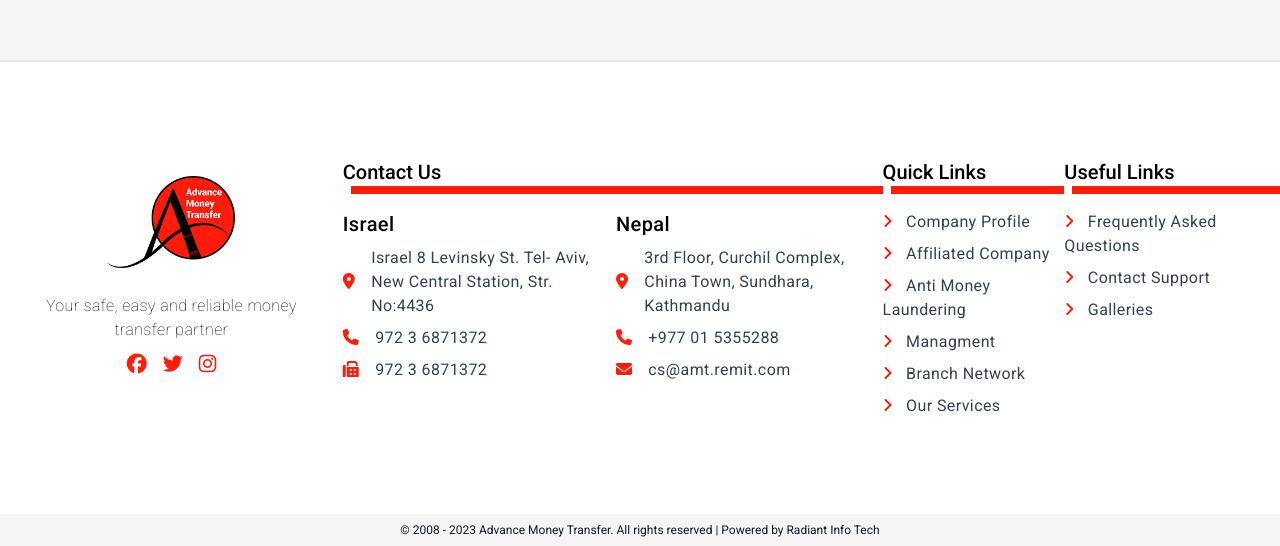
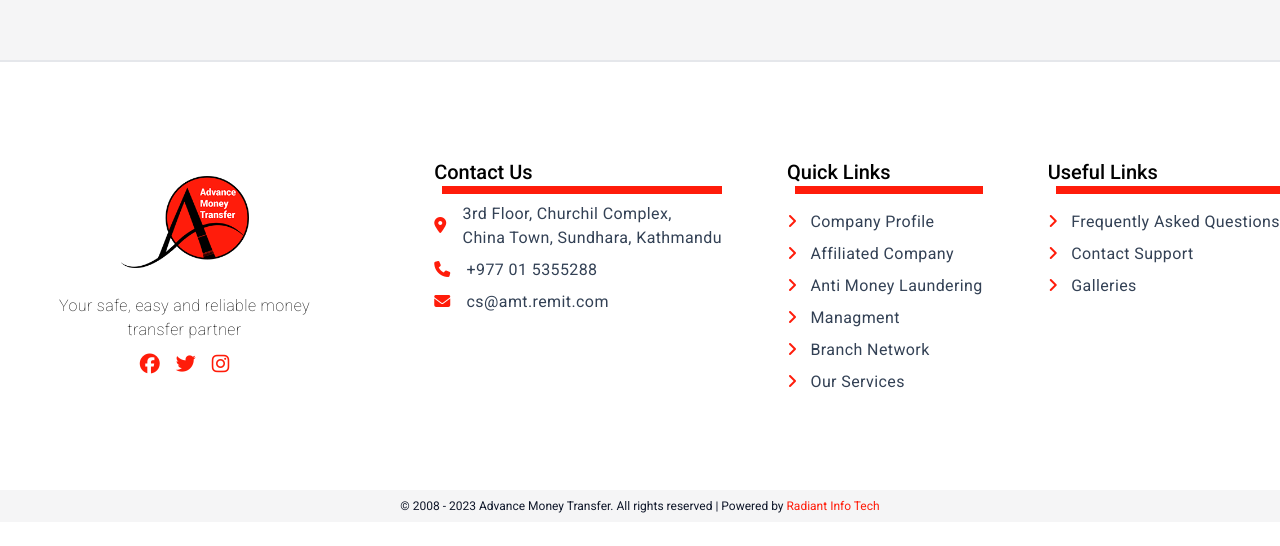
Before and after one commit to navinmaharjan/advance-money-transfer, a React (Vite) app in the folder client/: page /gallery in a window 1280 px wide. Shown: the part 1036-1582 px from the top of the page. After the commit the page ends 1558 px from the top, so only its background shows below. Built offline with nearby package versions, Linux system fonts and the light colour scheme.

Commit message:
initail mobile responsive complete

```diff
--- a/client/src/Components/Footer.jsx
+++ b/client/src/Components/Footer.jsx
@@ -33,48 +33,17 @@
             <div className="absolute bg-white p-1 top-0 animate-contactAnimation hidden sm:block"></div>
           </div>
           <div className="flex flex-col gap-4 items-center py-2 px-8 sm:flex-row sm:px-0">
+
+
             <div className="font-roboto tracking-wide">
-              <h1 className="text-xl font-medium py-2">Israel</h1>
+              {/* <h1 className="text-xl font-medium py-2">Nepal</h1> */}
               <div className="text-slate-700 flex flex-col gap-2">
                 <div className="flex gap-4 items-center">
                   <div>
                     <i className="fa-solid fa-location-dot text-brand"></i>
                   </div>
                   <div>
-                    <p>Israel 8 Levinsky St. Tel- Aviv,</p>
-                    <p>New Central Station, Str. No:4436</p>
-                  </div>
-                </div>
-
-                <div className="flex gap-4 items-center">
-                  <div>
-                    <i className="fa-solid fa-phone text-brand"></i>
-                  </div>
-                  <div>
-                    <p>972 3 6871372</p>
-                  </div>
-                </div>
-
-                <div className="flex gap-4 items-center">
-                  <div>
-                    <i className="fa-solid fa-fax text-brand"></i>
-                  </div>
-                  <div>
-                    <p>972 3 6871372</p>
-                  </div>
-                </div>
-              </div>
-            </div>
-
-            <div className="font-roboto tracking-wide">
-              <h1 className="text-xl font-medium py-2">Nepal</h1>
-              <div className="text-slate-700 flex flex-col gap-2">
-                <div className="flex gap-4 items-center">
-                  <div>
-                    <i className="fa-solid fa-location-dot text-brand"></i>
-                  </div>
-                  <div>
-                    <p>3rd Floor, Curchil Complex,</p>
+                    <p>3rd Floor, Churchil Complex,</p>
                     <p>China Town, Sundhara, Kathmandu</p>
                   </div>
                 </div>
@@ -161,10 +130,10 @@
         </div>
       </div>
 
-      <div className="bg-offWhite text-center">
+      <div className="bg-offWhite text-center px-4 sm:px-0">
         <p className=" text-xs text-slate-900 py-2">
           © 2008 - 2023 Advance Money Transfer. All rights reserved | Powered by
-          Radiant Info Tech
+          <span className="text-brand"> Radiant Info Tech</span>
         </p>
       </div>
     </div>
--- a/client/src/Pages/AboutUs/AboutUs.jsx
+++ b/client/src/Pages/AboutUs/AboutUs.jsx
@@ -4,7 +4,7 @@
 const AboutUs = () => {
   return (
     <>
-      <div className="relative w-full h-32 sm:h-60">
+      <div className="relative w-full h-20 sm:h-60">
         {/* <div className="absolute w-full h-60 bg-black opacity-50 z-10"></div> */}
         <img
           src={Banner}
--- a/client/src/Pages/ContactUs/ContactUs.jsx
+++ b/client/src/Pages/ContactUs/ContactUs.jsx
@@ -2,7 +2,7 @@
 const ContactUs = () => {
   return (
     <>
-      <div className="relative w-full h-60">
+      <div className="relative w-full h-20 sm:h-60">
         {/* <div className="absolute w-full h-60 bg-black opacity-50 z-10"></div> */}
         <img
           src={Banner}
@@ -10,28 +10,28 @@
           className="absolute w-full h-full object-cover"
         />
         <div className="absolute top-1/2 left-1/2 transform -translate-x-1/2 -translate-y-1/2 text-center z-20">
-          <h3 className="text-4xl text-white font-semibold tracking-wide">
+          <h3 className="text-2xl sm:text-4xl text-white font-semibold tracking-wide">
             Contact Us
           </h3>
         </div>
       </div>
 
       <div className="bg-offWhite">
-        <div className="container mx-auto w-full py-16">
-          <div className="flex items-center">
+        <div className="container mx-auto w-full py-4 sm:py-16">
+          <div className="flex items-center gap-4 flex-col sm:flex-row px-4 sm:px-0">
             <div
-              className="w-3/5"
+              className=" w-full sm:w-3/5"
               data-aos="zoom-in-left"
               data-aos-duration="2500"
               data-aos-once="true"
             >
-              <div className="w-full text-4xl font-light pb-4 text-center">
+              <div className="w-full text-2xl sm:text-4xl font-light pb-4 text-center">
                 <h3>
                   Get in touch with <span className="text-brand">Us</span>
                 </h3>
               </div>
               <div className="flex justify-center">
-                <div className="w-full flex flex-col gap-4 xl:bg-white xl:border xl:drop-shadow-2xl xl:w-3/5 xl:p-8 md:w-4/5 md:bg-white md:drop-shadow-xl md:p-8">
+                <div className="w-full flex flex-col gap-4 bg-white p-4 sm:p-8 xl:border xl:drop-shadow-2xl xl:w-3/5 xl:p-8 md:w-4/5 md:bg-white md:drop-shadow-xl md:p-8">
                   <div>
                     <p>Name</p>
                     <input
@@ -64,7 +64,7 @@
                       className="w-full h-40 p-2 border"
                     />
                   </div>
-                  <div className="pt-4 text-start">
+                  <div className="sm:pt-4 text-start">
                     <button className="bg-brand text-white px-8 py-2 tracking-wide font-semibold transition duration-300">
                       Send
                     </button>
@@ -72,7 +72,7 @@
                 </div>
               </div>
             </div>
-            <div className="w-2/5 drop-shadow-2xl" data-aos="zoom-in-right"
+            <div className="w-full sm:w-2/5 drop-shadow-2xl" data-aos="zoom-in-right"
             data-aos-duration="2500"
             data-aos-once="true">
               <div className="flex flex-col">
@@ -84,48 +84,17 @@
                 <div>
                   <div className="p-8 bg-white">
                     <div className="flex gap-4 items-center py-2">
+
+
                       <div className="font-roboto tracking-wide">
-                        <h1 className="text-xl font-medium py-2">Israel</h1>
+                        {/* <h1 className="text-xl font-medium py-2">Nepal</h1> */}
                         <div className="text-slate-700 flex flex-col gap-2">
                           <div className="flex gap-4 items-center">
                             <div>
                               <i className="fa-solid fa-location-dot text-brand"></i>
                             </div>
                             <div>
-                              <p>Israel 8 Levinsky St. Tel- Aviv,</p>
-                              <p>New Central Station, Str. No:4436</p>
-                            </div>
-                          </div>
-
-                          <div className="flex gap-4 items-center">
-                            <div>
-                              <i className="fa-solid fa-phone text-brand"></i>
-                            </div>
-                            <div>
-                              <p>972 3 6871372</p>
-                            </div>
-                          </div>
-
-                          <div className="flex gap-4 items-center">
-                            <div>
-                              <i className="fa-solid fa-fax text-brand"></i>
-                            </div>
-                            <div>
-                              <p>972 3 6871372</p>
-                            </div>
-                          </div>
-                        </div>
-                      </div>
-
-                      <div className="font-roboto tracking-wide">
-                        <h1 className="text-xl font-medium py-2">Nepal</h1>
-                        <div className="text-slate-700 flex flex-col gap-2">
-                          <div className="flex gap-4 items-center">
-                            <div>
-                              <i className="fa-solid fa-location-dot text-brand"></i>
-                            </div>
-                            <div>
-                              <p>3rd Floor, Curchil Complex,</p>
+                              <p>3rd Floor, Churchil Complex,</p>
                               <p>China Town, Sundhara, Kathmandu</p>
                             </div>
                           </div>
@@ -144,7 +113,7 @@
                               <i className="fa-solid fa-envelope text-brand"></i>
                             </div>
                             <div>
-                              <p>amt.remt@gmail.com</p>
+                              <p>cs@amt.remit.com</p>
                             </div>
                           </div>
                         </div>
--- a/client/src/Pages/Home/Banner.jsx
+++ b/client/src/Pages/Home/Banner.jsx
@@ -68,7 +68,7 @@
                 data-aos="fade-up"
                 data-aos-duration="2500"
               >
-                ADVANCE MONEY TRANSFER
+                ADVANCE <span className="text-brand">MONEY</span> TRANSFER
               </h1>
               <div className="flex justify-center">
                 <p
@@ -92,7 +92,7 @@
             />
             <div className="absolute top-1/2 left-1/2 transform -translate-x-1/2 -translate-y-1/2 text-center z-20">
               <h1 className="uppercase text-5xl sm:text-8xl text-white font-bold tracking-wider shadow-lg">
-                ADVANCE MONEY TRANSFER
+                ADVANCE <span className="text-brand">MONEY</span> TRANSFER
               </h1>
               <div className="flex justify-center">
                 <p className="text-white sm:text-2xl font-light tracking-wider bg-brand py-3 px-5 rounded-lg">
--- a/client/src/Pages/Network/Network.jsx
+++ b/client/src/Pages/Network/Network.jsx
@@ -3,7 +3,7 @@
 const Network = () => {
   return (
     <>
-      <div className="relative w-full h-32 sm:h-60">
+      <div className="relative w-full h-20 sm:h-60">
         {/* <div className="absolute w-full h-60 bg-black opacity-50 z-10"></div> */}
         <img
           src={Banner}
--- a/client/src/Pages/Services/Services.jsx
+++ b/client/src/Pages/Services/Services.jsx
@@ -4,7 +4,7 @@
 const Services = () => {
   return (
     <>
-      <div className="relative w-full h-32 sm:h-60">
+      <div className="relative w-full h-20 sm:h-60">
         {/* <div className="absolute w-full h-60 bg-black opacity-50 z-10"></div> */}
         <img
           src={Banner}
--- a/client/tailwind.config.js
+++ b/client/tailwind.config.js
@@ -18,7 +18,7 @@
       keyframes: {
         contact: {
           "0%": { left: "0px" },
-          "100%": { left: "573px" },
+          "100%": { left: "273px" },
         },
         quickLinks: {
           "0%": { left: "0px" },
```
Also changed, not shown: client/src/Pages/Gallery/Gallery.jsx (+4 -4 lines).
